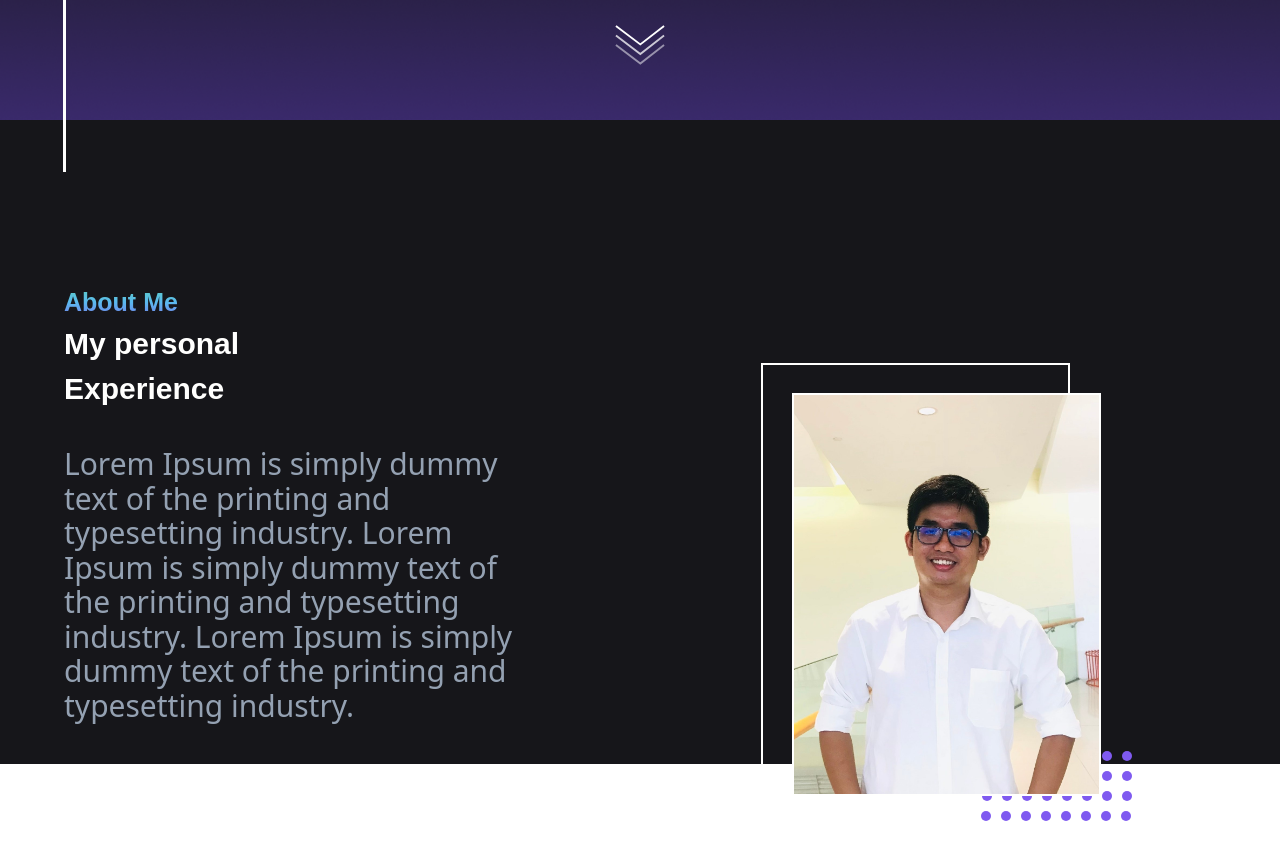
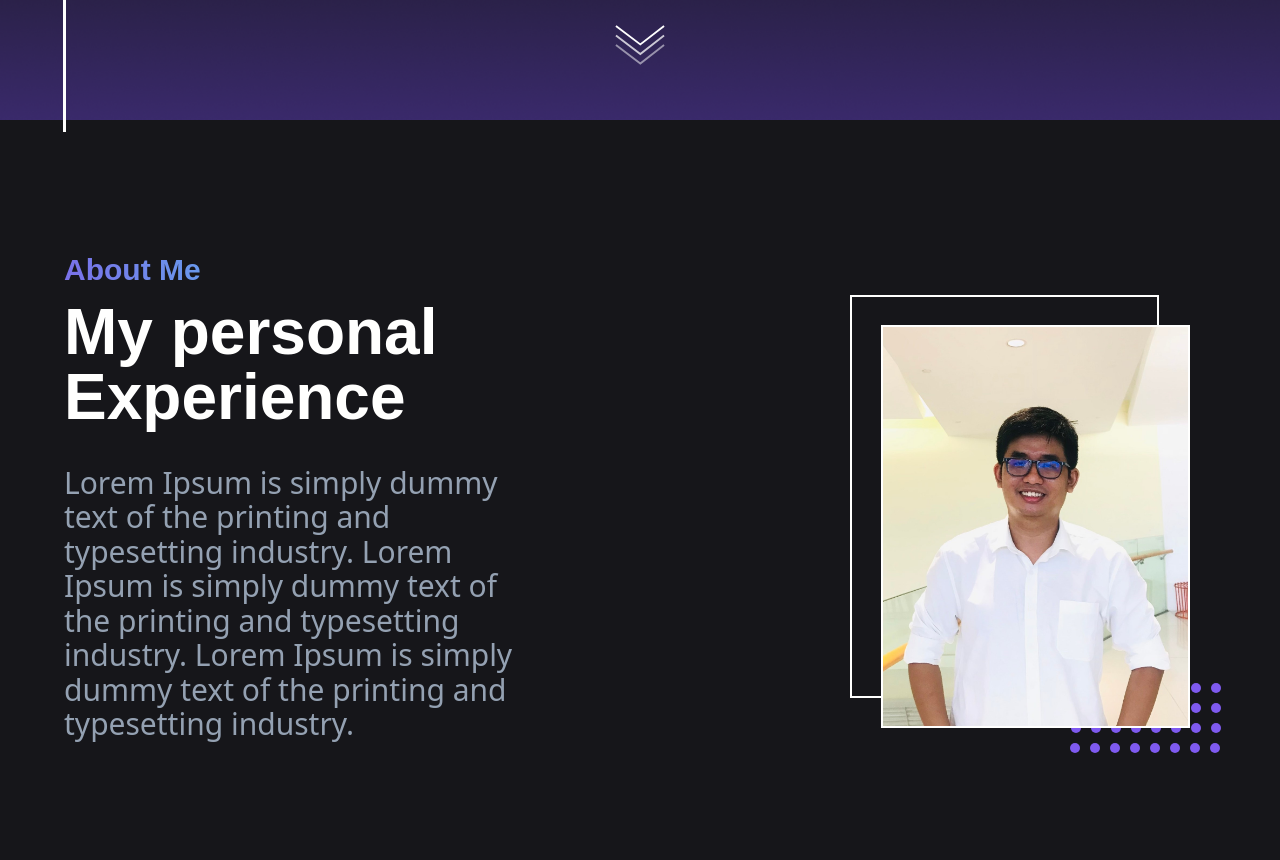
Before and after one commit to kakalak22/portfolio, a React (Vite) app: page / in a window 1280 px wide. Shown: the part 680-1540 px from the top of the page. Before the commit the page ends 1501 px from the top, so only its background shows below. Built offline with nearby package versions, Linux system fonts and the light colour scheme; a web font is replaced by a local one.

Commit message:
complete about section

```diff
--- a/src/components/About.jsx
+++ b/src/components/About.jsx
@@ -2,25 +2,25 @@ import React from "react";
 
 const About = () => {
   return (
-    <div className="md:h-[60vh] h-[100vh] md:mt-[164px] mt-10 flex md:flex-row flex-col-reverse md:justify-between justify-center  md:items-center items-start ">
-      <div className="lg:w-[910px] md:w-[480px] w-full h-[60vh] ">
-        <h2 className="text-gradient w-full text-[25px] font-headingFont font-semibold leading-[37px]">
+    <div className="md:h-[752px] h-[1000px] flex md:flex-row flex-col gap-20 md:justify-between justify-center  md:items-center items-start ">
+      <div className=" lg:w-[910px] md:w-[480px] w-full xs:h-[40vh] h-[90vh] flex justify-center flex-col items-center mt-10 md:mt-0 ">
+        <h2 className="text-gradient w-full md:text-start text-center md:text-[30px] text-[35px] font-headingFont font-semibold md:leading-full leading-[37px]">
           About Me
         </h2>
-        <h1 className="w-[300px] text-white font-headingFont font-semibold leading-full text-[30px] ">
+        <h1 className="w-full md:text-start text-center text-white font-headingFont font-semibold md:leading-[65px] leading-[42px] md:text-[64px] text-[40px] mt-0 xs:mt-3 ">
           My personal Experience
         </h1>
-        <p className=" w-full md:h-[79px] h-[39px] font-arial font-normal leading-[34.5px] md:text-[30px] text-[20px] text-paragraph md:mt-[36px] mt-5">
+        <p className=" w-full md:text-start text-center font-arial font-normal xs:leading-[34.5px] leading-[30px] md:text-[30px] text-[22px] text-paragraph md:mt-[36px] mt-5">
           Lorem Ipsum is simply dummy text of the printing and typesetting
           industry. Lorem Ipsum is simply dummy text of the printing and
           typesetting industry. Lorem Ipsum is simply dummy text of the printing
           and typesetting industry.{" "}
         </p>
       </div>
-      <div className="md:w-[455px] w-[300px] md:h-[322px] h-[40vh] ">
-        <div className="md:w-[309px] w-[30vh] md:h-[403px] h-[30vh] border-2 border-white relative ">
-          <div className=" bg-portrait bg-cover md:w-[309px] w-[30vh] md:h-[403px] h-[30vh] border-2 border-white absolute top-[28px] left-[29px] z-20 "></div>
-          <div className=" bg-squareDot bg-contain w-[151px] h-[70px] absolute md:top-[386px] top-[28vh] md:left-[218px] left-[18vh] z-10"></div>
+      <div className="xs:h-[50vh] md:w-[455px] w-full md:h-[322px] h-[100vh] xs:mx-[-1rem] mx-3 flex xs:items-center items-start xs:justify-center justify-start  ">
+        <div className=" md:w-[309px] xs:w-[280px] w-[240px] md:h-[403px] xs:h-[350px] h-[290px]  border-2 border-white relative ">
+          <div className=" bg-portrait bg-cover md:w-[309px] xs:w-[280px] w-[240px] md:h-[403px] xs:h-[350px] h-[290px]  border-2 border-white absolute top-[28px] left-[29px] z-20 "></div>
+          <div className=" bg-squareDot bg-contain w-[151px] h-[70px] absolute md:top-[386px] xs:top-[335px] top-[275px] xs:left-[185px] md:left-[218px] left-[145px] z-10"></div>
         </div>
       </div>
     </div>
--- a/src/components/SocialLinks.jsx
+++ b/src/components/SocialLinks.jsx
@@ -17,7 +17,7 @@ const SocialLinks = () => {
           </h1>
         </div>
         <div>
-          <ul className="my-[50px] after:block after:w-[3px] after:bg-white after:h-[30vh] after:ml-[13px] after:mt-[50px] after:mb-[-6px]">
+          <ul className="my-[50px] after:block after:w-[3px] after:bg-white after:h-[25vh] after:ml-[13px] after:mt-[50px] after:mb-[-6px]">
             <li>
               <VscGithub
                 className="fill-white hover:fill-button hover:cursor-pointer "
--- a/src/index.css
+++ b/src/index.css
@@ -14,10 +14,16 @@
   --principal-color: #fffffe;
   --highlight-color: #7f5af0;
   --text-gradient: linear-gradient(
-    180deg,
-    #5bd1b9 0%,
-    #5bb9ef 50%,
-    #7a70e9 100%
+    260deg,
+    rgba(91, 209, 185, 1) 0%,
+    rgba(91, 185, 239, 1) 48%,
+    rgba(122, 112, 233, 1) 100%
+  );
+  --text-gradient-2: linear-gradient(
+    323deg,
+    rgba(33, 185, 200, 1) 0%,
+    rgba(94, 213, 142, 1) 43%,
+    rgba(23, 102, 125, 1) 100%
   );
 }
 
--- a/tailwind.config.cjs
+++ b/tailwind.config.cjs
@@ -25,7 +25,6 @@ module.exports = {
       }
     },
     screens: {
-      xxs: "360px",
       xs: "480px",
       ss: "620px",
       sm: "768px",
```
